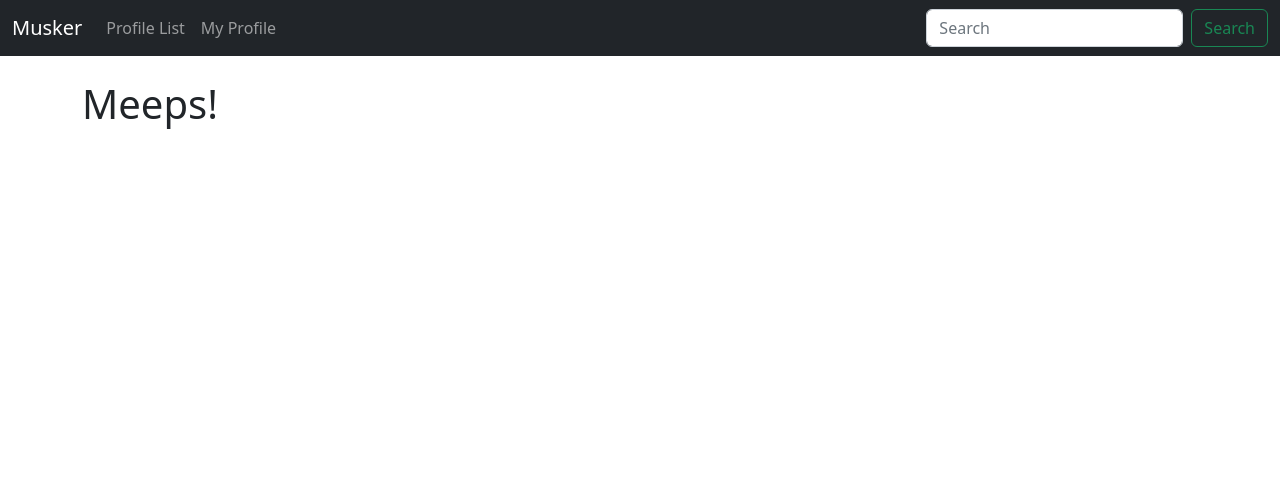
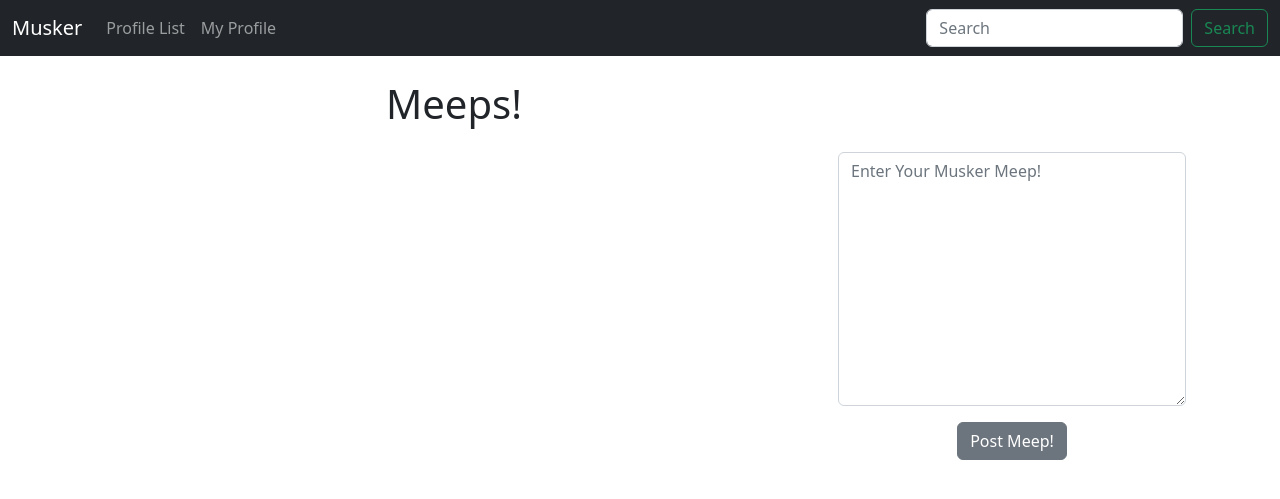
Before and after one commit to CapitainFan/Beeper, a Django app: page / in a window 1280 px wide. Shown: the top 499 px of the page. Run offline with Django 4.2, Linux system fonts and the light colour scheme; the visitor is signed in with stand-in values (Sample User, id 1); data that the repository does not hold is empty.

Commit message:
added form for Meeps

```diff
--- /dev/null
+++ b/social/musker/forms.py
@@ -0,0 +1,18 @@
+from django import forms
+from .models import Meep
+
+class MeepForm(forms.ModelForm):
+	body = forms.CharField(
+        required=True,
+		widget=forms.widgets.Textarea(
+			attrs={
+			"placeholder": "Enter Your Musker Meep!",
+			"class":"form-control",
+			}
+		),
+		label="",
+	)
+
+	class Meta:
+		model = Meep
+		exclude = ("user",)
--- a/social/musker/templates/home.html
+++ b/social/musker/templates/home.html
@@ -1,13 +1,40 @@
 {% extends 'base.html' %}
 
 {% block content %}
+
+
+	<div class="container text-center">
+		<div class="row">
+			<div class="col-8">
+
+
 	<h1>Meeps!</h1>
 <br/>
 	{% for meep in meeps %}
 		<div class="alert alert-dark" role="alert">
-		  {{ meep }}
+		  {{ meep.body }}<br/>
+		  <small class="text-muted">
+		  	({{ meep.created_at}}) By
+		  	@{{ meep.user.username }}
+
+		  </small>
 		</div><br/><br/>
 
 	{% endfor %}
 
+</div>
+
+<div class="col-4">
+				<br/><br/><br/>
+{% if form %}
+<form  method=POST>
+	{% csrf_token %}
+  	{{ form.as_p }}
+
+
+  <button type="submit" class="btn btn-secondary">Post Meep!</button>
+</form>
+{% endif %}
+</div>
+
 {% endblock %}
--- a/social/musker/templates/profile.html
+++ b/social/musker/templates/profile.html
@@ -12,7 +12,11 @@
 			{% if meeps %}
 				{% for meep in meeps %}
 					<div class="alert alert-dark" role="alert">
-						{{ meep }}
+						{{ meep.body }}<br/>
+			  				<small class="text-muted">
+			  					({{ meep.created_at}}) By
+			  					@{{ meep.user.username }}
+			  				</small>
 					</div><br/><br/>
 				{% endfor %}
 			{% endif %}
--- a/social/musker/templates/profile_list.html
+++ b/social/musker/templates/profile_list.html
@@ -2,7 +2,7 @@
 {% load static %}
 
 {% block content %}
-	<h1>Profile List</h1>
+	<h1>Users List</h1>
 <br/>
 
 {% if profiles %}
--- a/social/musker/views.py
+++ b/social/musker/views.py
@@ -1,13 +1,25 @@
 from django.shortcuts import render, redirect
 from django.contrib import messages
 from .models import Profile, Meep
+from .forms import  MeepForm
 
 
 def home(request):
 	if request.user.is_authenticated:
+		form = MeepForm(request.POST or None)
+		if request.method == "POST":
+			if form.is_valid():
+				meep = form.save(commit=False)
+				meep.user = request.user
+				meep.save()
+				messages.success(request, ("Your Meep Has Been Posted!"))
+				return redirect('home')
+
 		meeps = Meep.objects.all().order_by("-created_at")
-
-	return render(request, 'home.html', {"meeps":meeps})
+		return render(request, 'home.html', {"meeps":meeps, "form":form})
+	else:
+		meeps = Meep.objects.all().order_by("-created_at")
+		return render(request, 'home.html', {"meeps":meeps})
 
 
 def profile_list(request):
```
